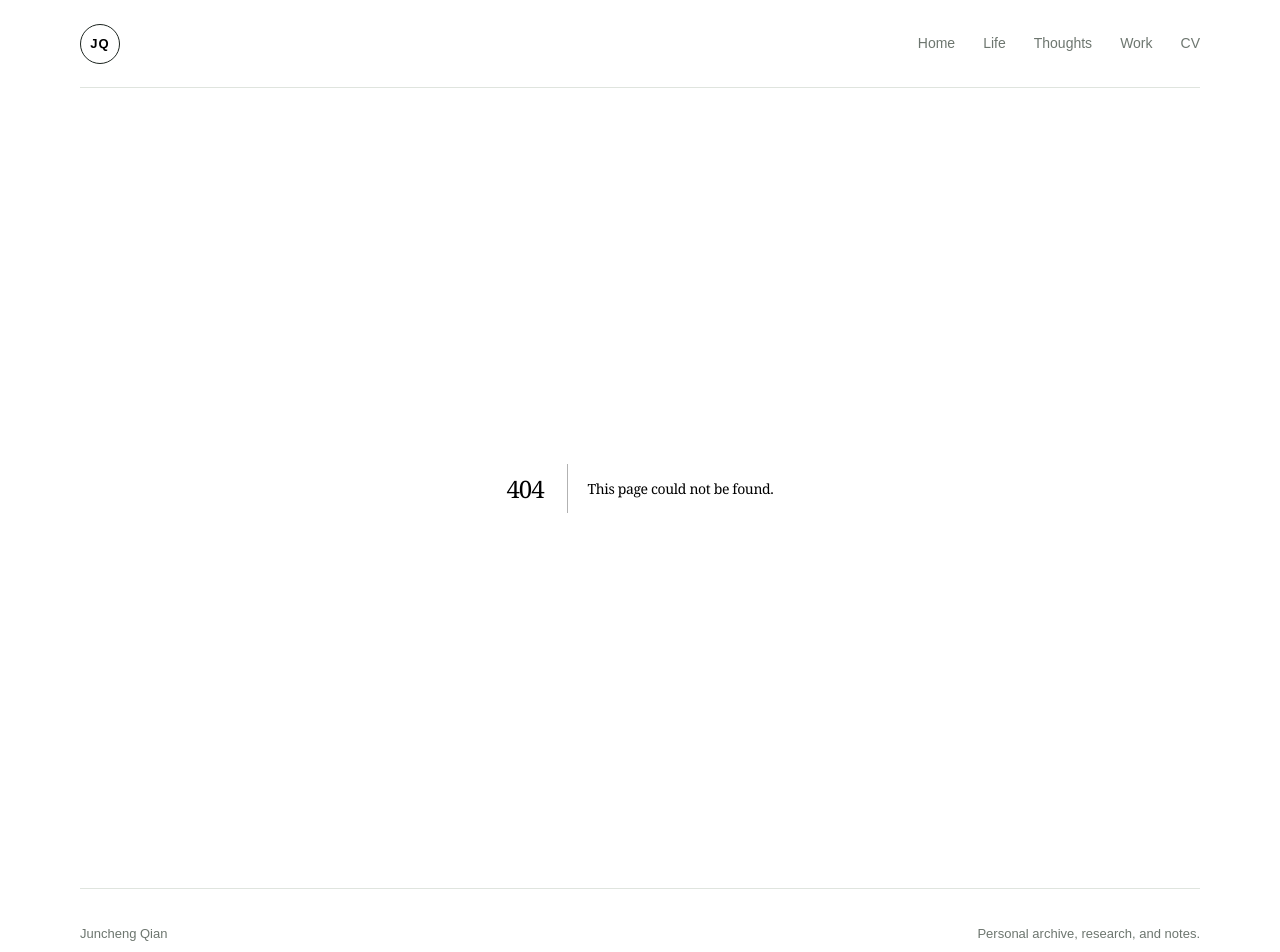
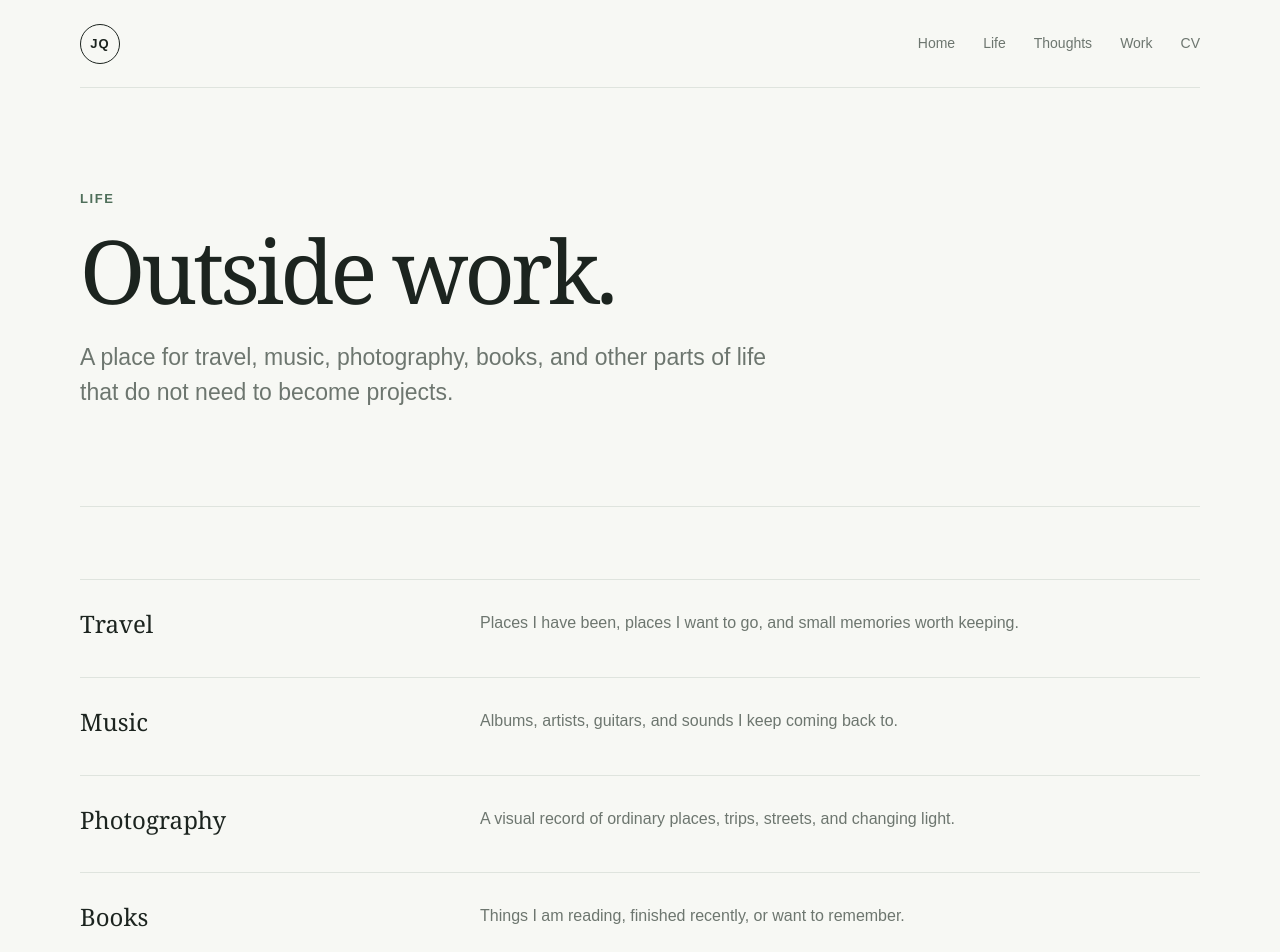
Before and after one commit to DandE9996/QJC_website, a Next.js app: page /life in a window 1280 px wide. Before the commit this address had no page. Shown: the top 952 px of the page. Built offline with nearby package versions, Linux system fonts and the light colour scheme.

Commit message:
Add Life section

```diff
--- /dev/null
+++ b/app/life/page.tsx
@@ -0,0 +1,37 @@
+import type { Metadata } from "next";
+
+export const metadata: Metadata = {
+  title: "Life",
+};
+
+const items = [
+  ["Travel", "Places I have been, places I want to go, and small memories worth keeping."],
+  ["Music", "Albums, artists, guitars, and sounds I keep coming back to."],
+  ["Photography", "A visual record of ordinary places, trips, streets, and changing light."],
+  ["Books", "Things I am reading, finished recently, or want to remember."],
+];
+
+export default function LifePage() {
+  return (
+    <>
+      <header className="page-header">
+        <p className="eyebrow">Life</p>
+        <h1>Outside work.</h1>
+        <p className="page-intro">
+          A place for travel, music, photography, books, and other parts of life that do not need to become projects.
+        </p>
+      </header>
+
+      <section className="section">
+        <div className="simple-list">
+          {items.map(([title, description]) => (
+            <div className="simple-item" key={title}>
+              <h3>{title}</h3>
+              <p>{description}</p>
+            </div>
+          ))}
+        </div>
+      </section>
+    </>
+  );
+}
```
